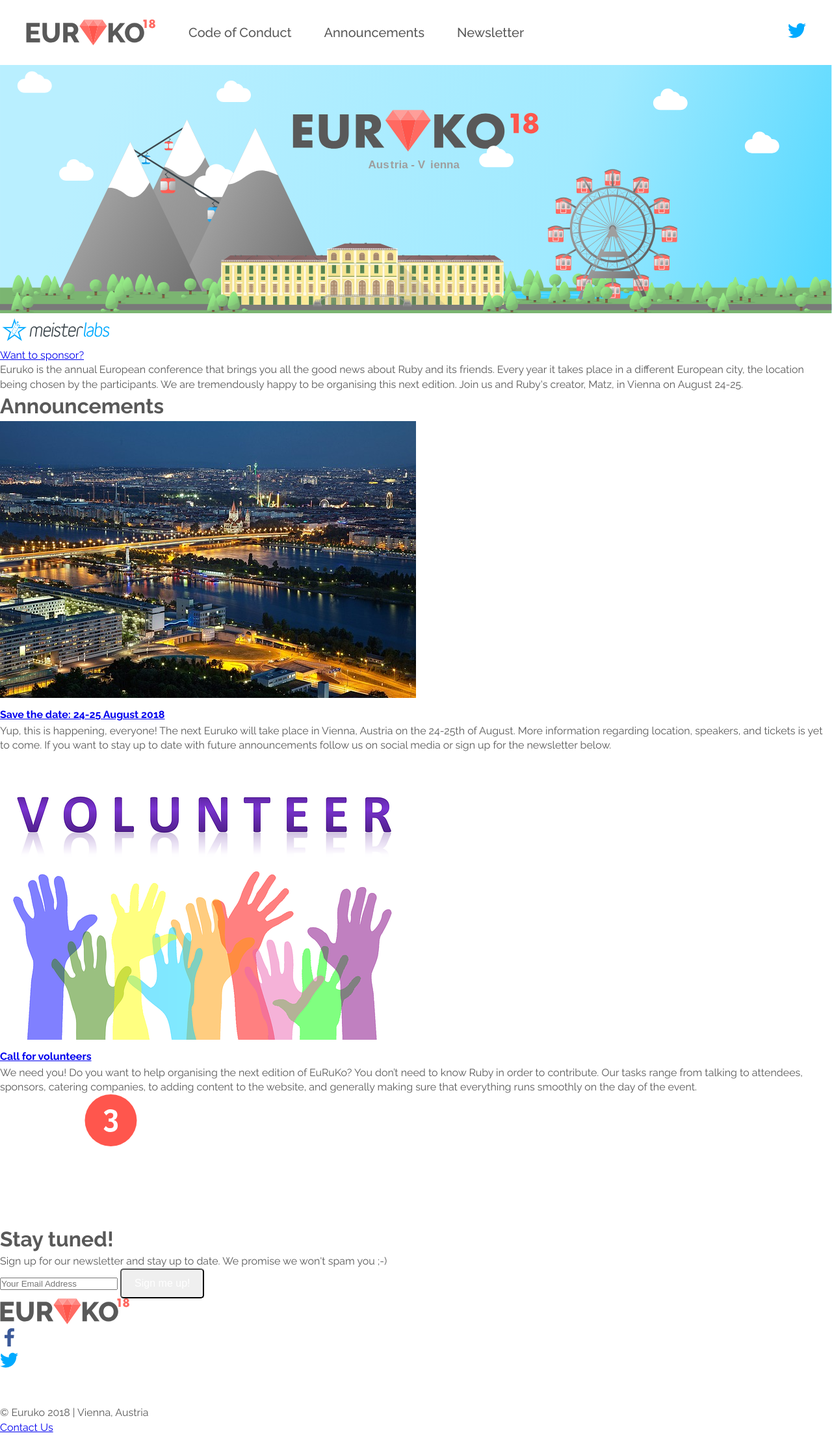
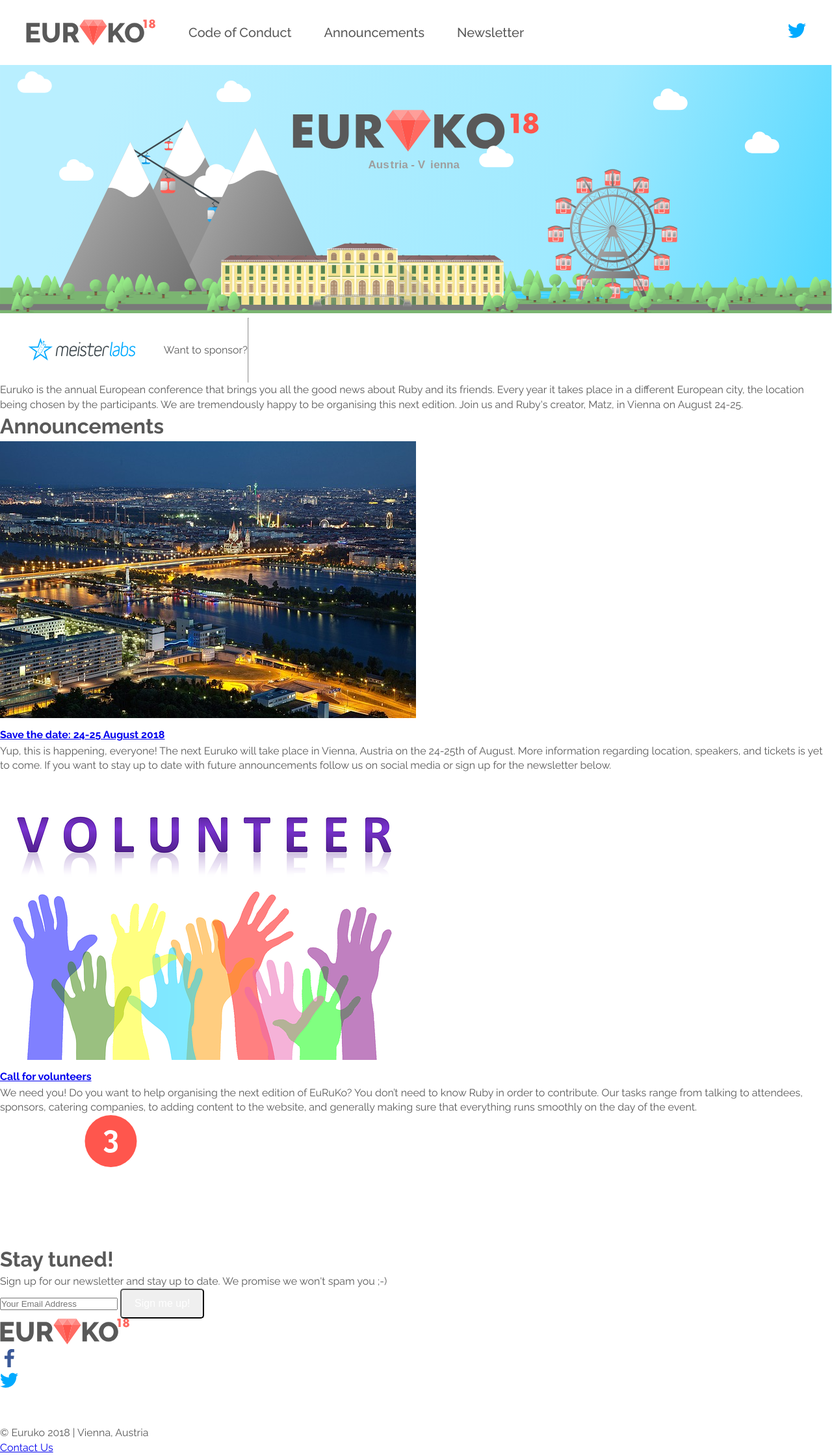
Before and after one commit to euruko/euruko2018.github.io, a Jekyll site: the page built from index.html, in a window 1280 px wide. Shown: the whole page at 65% size. Built offline with Jekyll 4.4.1, drawn with Linux system fonts in a browser that asks for light colours; before the commit the page ends 2208 px from its top, so only the background shows below that.

Commit message:
Sponsor list partial

```diff
--- /dev/null
+++ b/_includes/sponsor_list.html
@@ -0,0 +1,13 @@
+<view class="sponsor-list">
+    <view column class="sponsor-wrapper">
+            <view class="aling-items-center">
+                <a href="https://www.meisterlabs.com/" target="_blank">
+                    <img src="/assets/images/sponsors/meisterlabs.svg"/>
+                </a>
+
+
+                <a href="mailto:euruko2018@gmail.com" target="_blank">Want to sponsor?</a>
+            </view>
+        <hr class="bg-blue-gradient" />
+    </view>
+</view>
--- a/assets/css/homepage.scss
+++ b/assets/css/homepage.scss
@@ -4,3 +4,4 @@
 @import "main";
 
 @import "modules/navigation";
+@import "modules/sponsor-list";
--- /dev/null
+++ b/assets/css/lib/modules/sponsor-list.scss
@@ -0,0 +1,30 @@
+@import "includes";
+
+.sponsor-list {
+    padding: 0 30px;
+    justify-content: center;
+    align-items: center;
+
+    .sponsor-wrapper {
+        flex-basis: $page-width;
+    }
+
+    a {
+        margin-top: 30px;
+        margin-bottom: 30px;
+        display: flex;
+        align-items: center;
+
+        img {
+            height: 40px;
+            width: auto;
+            margin-right: 30px;
+        }
+
+        &:last-child {
+            color: $grey;
+            text-decoration: none;
+            margin-left: auto;
+        }
+    }
+}
--- a/index.html
+++ b/index.html
@@ -8,19 +8,8 @@
 </div>
 
 <content>
-  <div column class="sponsor-list">
-    <div row>
-      <div grow>
-        <a href="https://www.meisterlabs.com/" target="_blank">
-          <img src="/assets/images/sponsors/meisterlabs.svg" height="40" />
-        </a>
-      </div>
 
-      <a href="mailto:euruko2018@gmail.com" target="_blank">Want to sponsor?</a>
-    </div>
-
-    <div class="border"></div>
-  </div>
+  {% include sponsor_list.html %}
 
   <p class="website-description">
     Euruko is the annual European conference that brings you all the good news about Ruby and its friends. Every year
```
